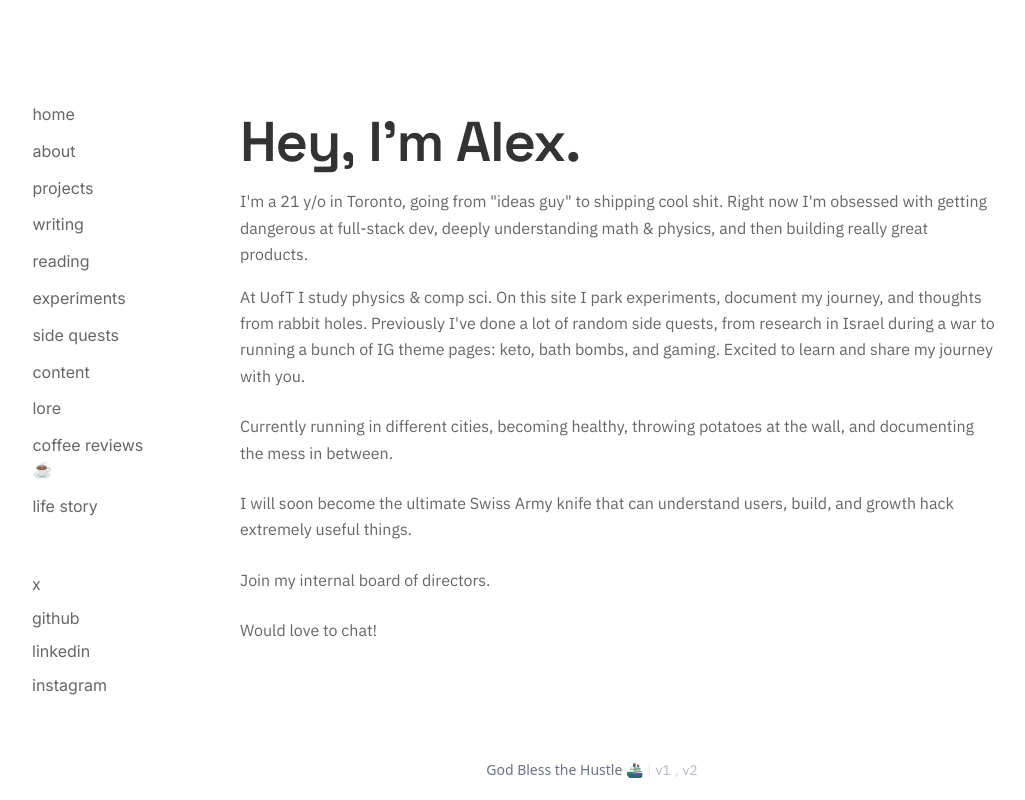
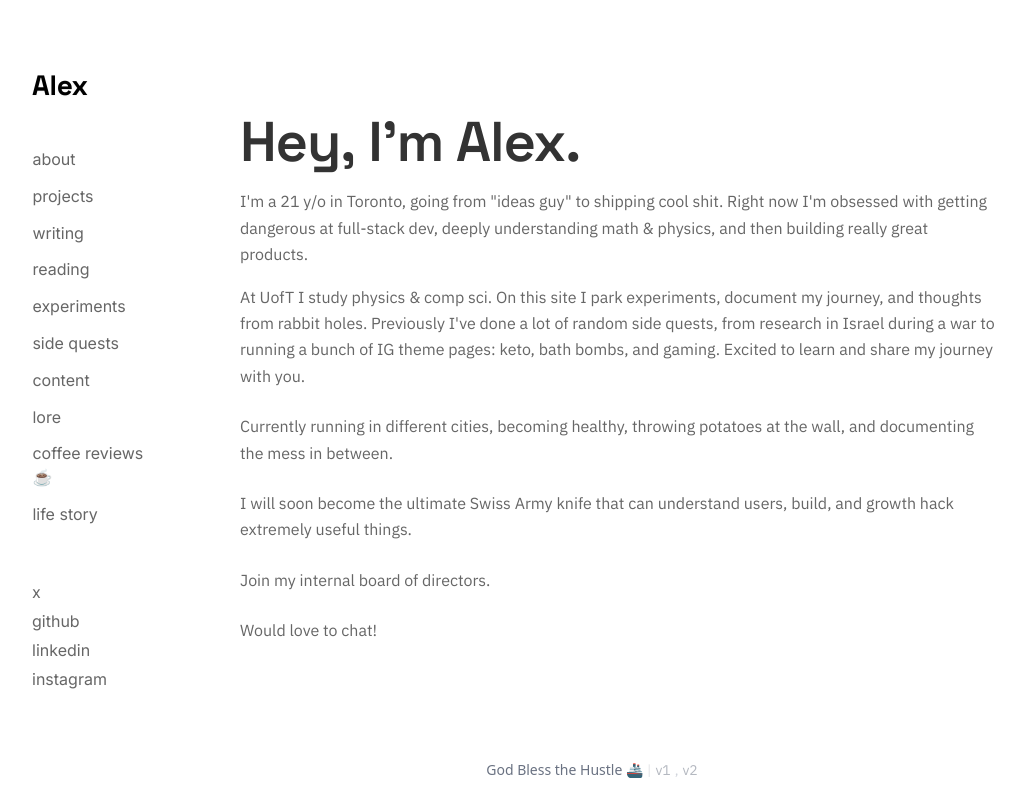
Before and after one commit to alexshibu1/alexshibu.com, a Next.js app: page / in a window 1280 px wide. Shown: the whole page, without its empty margins (48-1073 px from the left). Built offline with nearby package versions, Linux system fonts and the light colour scheme.

Commit message:
made the name alex cool in the sidebar

```diff
--- a/app/components/sidebar.tsx
+++ b/app/components/sidebar.tsx
@@ -44,10 +44,14 @@ export default function Sidebar() {
 
       {/* Sidebar */}
       <div className={`sidebar ${isOpen ? "sidebar-open" : ""}`}>
+        {/* Brand/Header Block */}
+        <div className="sidebar-brand">
+          <Link href="/" className="brand-link" onClick={closeMenu}>
+            <h1 className="brand-name">Alex</h1>
+          </Link>
+        </div>
+
         <div className="nav-links">
-          <Link href="/" className={linkClassName} onClick={closeMenu}>
-            home
-          </Link>
           <Link href="/about" className={linkClassName} onClick={closeMenu}>
             about
           </Link>
@@ -60,7 +64,11 @@ export default function Sidebar() {
           <Link href="/read" className={linkClassName} onClick={closeMenu}>
             reading
           </Link>
-          <Link href="/experiments" className={linkClassName} onClick={closeMenu}>
+          <Link
+            href="/experiments"
+            className={linkClassName}
+            onClick={closeMenu}
+          >
             experiments
           </Link>
           <Link href="/sidequest" className={linkClassName} onClick={closeMenu}>
@@ -81,10 +89,18 @@ export default function Sidebar() {
         </div>
 
         <div className="social-links mt-12">
-          <a href="https://twitter.com" target="_blank" rel="noopener noreferrer">
+          <a
+            href="https://twitter.com"
+            target="_blank"
+            rel="noopener noreferrer"
+          >
             x
           </a>
-          <a href="https://github.com" target="_blank" rel="noopener noreferrer">
+          <a
+            href="https://github.com"
+            target="_blank"
+            rel="noopener noreferrer"
+          >
             github
           </a>
           <a
--- a/app/globals.css
+++ b/app/globals.css
@@ -79,11 +79,60 @@ body {
 .sidebar {
   flex: 0 0 20%;
 
-  padding: 6rem 2rem 4rem 5rem;
+  padding: 4.5rem 2rem 4rem 5rem;
 
   font-family: var(--font-inter), system-ui, sans-serif;
   transition: transform 0.3s ease, opacity 0.3s ease;
 }
+
+/* Brand/Header Block */
+.sidebar-brand {
+  margin-bottom: 2.5rem;
+  padding-left: 0;
+}
+
+.brand-link {
+  text-decoration: none;
+  color: inherit;
+  display: block;
+}
+
+.brand-name {
+  font-family: var(--font-space-grotesk), system-ui, sans-serif;
+  font-size: 28px;
+  font-weight: 800;
+  line-height: 0.95;
+  letter-spacing: -0.01em;
+  color: #000000;
+  margin: 0;
+  padding: 0;
+  text-rendering: optimizeLegibility;
+  -webkit-font-smoothing: antialiased;
+  -moz-osx-font-smoothing: grayscale;
+  position: relative;
+  display: inline-block;
+  text-shadow: 0 1px 2px rgba(0, 0, 0, 0.05);
+  transform: translateZ(0);
+  transform-origin: left center;
+  transition: letter-spacing 0.3s ease, transform 0.3s ease;
+  cursor: pointer;
+}
+
+.brand-link:hover .brand-name {
+  letter-spacing: 0.03em;
+  transform: translateX(-0.08em) scale(1.02) translateZ(0);
+}
+
+.brand-tagline {
+  font-family: var(--font-inter), system-ui, sans-serif;
+  font-size: 12px;
+  color: #999999;
+  margin: 0.25rem 0 0 0;
+  padding: 0;
+  font-weight: 400;
+  letter-spacing: 0.01em;
+}
+
 .nav-links {
   display: flex; /* make it a flex container           */
   flex-direction: column; /* stack children vertically          */
@@ -178,7 +227,7 @@ body {
 
   font-size: 16px;
   justify-content: space-between;
-  margin-bottom: 0.6rem;
+  margin-bottom: 0.3rem;
 }
 
 .social-links a:hover {
@@ -517,7 +566,7 @@ body {
     width: 320px;
     max-width: 90vw;
     background: white;
-    padding: 6rem 2.5rem 2rem 2.5rem;
+    padding: 3rem 2.5rem 2rem 2.5rem;
     z-index: 1000;
     box-shadow: 2px 0 10px rgba(0, 0, 0, 0.1);
     transform: translateX(-100%);
@@ -532,6 +581,20 @@ body {
     transform: translateX(0);
     opacity: 1;
     pointer-events: auto; /* Enable interaction when open */
+  }
+
+  /* Brand block on mobile */
+  .sidebar-brand {
+    margin-bottom: 2rem;
+    padding-top: 0.5rem;
+  }
+
+  .brand-name {
+    font-size: 28px;
+  }
+
+  .brand-tagline {
+    font-size: 11px;
   }
 
   /* Larger nav links in mobile sidebar */
```
